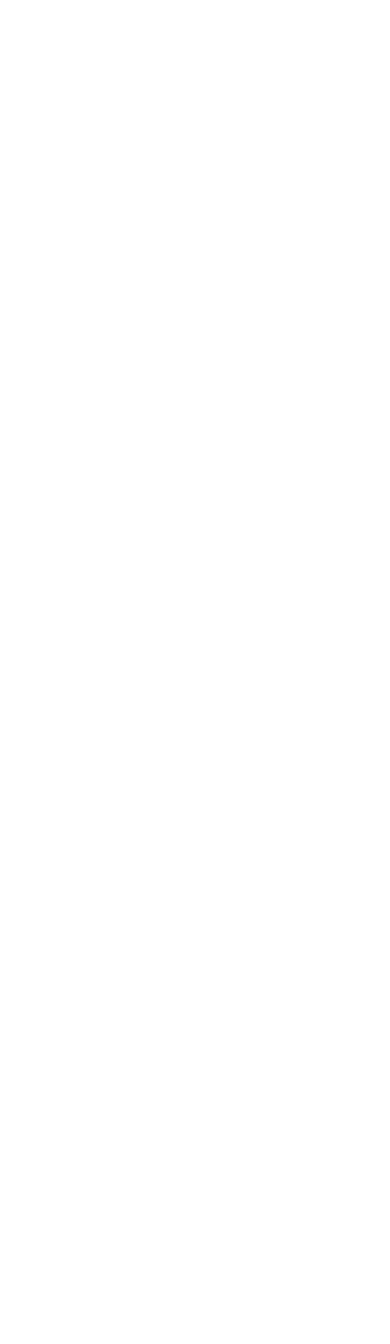
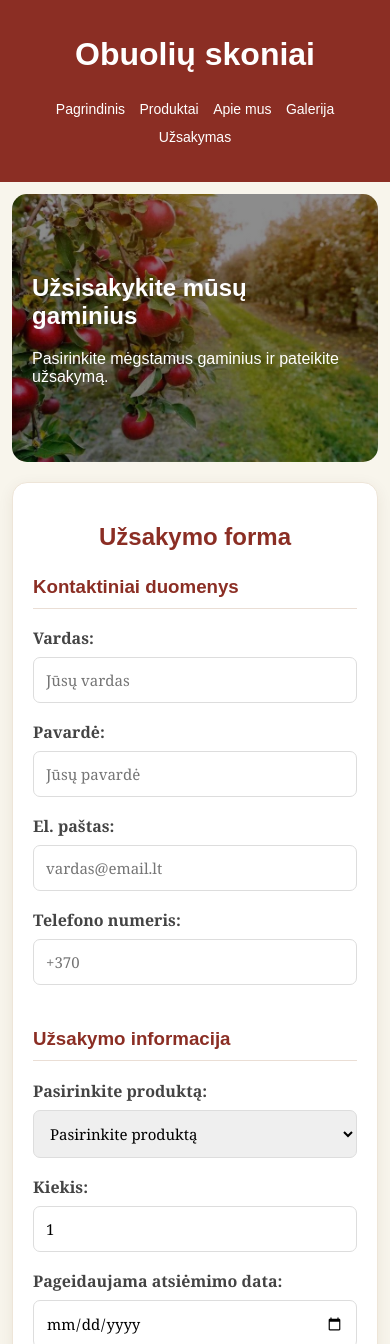
Before and after one commit to Pocevicius/obuoliu-skoniai, a plain HTML site: page uzsakymas.html in a window 390 px wide. Shown: the top 1344 px of the page. Before the commit the page ends 844 px from the top, so only its background shows below. Drawn offline with Linux system fonts and the light colour scheme.

Commit message:
Update Obuoliu skoniai website

```diff
--- a/styles.css
+++ b/styles.css
@@ -1,3 +1,5 @@
+/* BENDRIEJI STILIAI */
+
 body {
   margin: 0;
   font-family: Arial, sans-serif;
@@ -31,6 +33,15 @@ main {
   padding: 25px;
 }
 
+#footer {
+  background-color: #8b2e24;
+  color: white;
+  text-align: center;
+  padding: 15px;
+}
+
+/* PAGRINDINIO PUSLAPIO STILIAI */
+
 .intro {
   background-image:
     linear-gradient(rgba(0, 0, 0, 0.45), rgba(0, 0, 0, 0.45)),
@@ -38,7 +49,6 @@ main {
   background-size: cover;
   background-position: center;
   background-repeat: no-repeat;
-
   padding: 100px 40px;
   color: white;
   border-radius: 15px;
@@ -71,17 +81,10 @@ main {
   margin-top: 65px;
 }
 
-footer {
-  background-color: #8b2e24;
-  color: white;
-  text-align: center;
-  padding: 15px;
-}
 .cheese-card {
   background-image:
     linear-gradient(rgba(0, 0, 0, 0.5), rgba(0, 0, 0, 0.5)),
     url("images/obuoliai/suris1.jpeg");
-
   background-size: cover;
   background-position: center;
   color: white;
@@ -92,22 +95,22 @@ footer {
   background-image:
     linear-gradient(rgba(0, 0, 0, 0.5), rgba(0, 0, 0, 0.5)),
     url("images/obuoliai/sultys.png");
-
   background-size: cover;
   background-position: center;
   color: white;
   min-height: 220px;
 }
+
 .aside-card {
   background-image:
     linear-gradient(rgba(0, 0, 0, 0.5), rgba(0, 0, 0, 0.5)),
     url("images/obuoliai/suris.jpeg");
-
   background-size: cover;
   background-position: center;
   color: white;
   min-height: 220px;
 }
+
 .content-layout > .products {
   background: #fff;
   padding: 30px;
@@ -129,6 +132,9 @@ footer {
 .content-layout > .products li {
   padding-left: 5px;
 }
+
+/*  APIE MUS PUSLAPIS */
+
 .history-section {
   background: #e6cece;
   padding: 30px;
@@ -138,7 +144,7 @@ footer {
   line-height: 1.7;
 }
 
-/* GALERIJOS IŠDĖSTYMAS */
+/* GALERIJOS PUSLAPIS */
 
 .gallery-section {
   padding: 25px 0;
@@ -181,3 +187,164 @@ footer {
   font-weight: bold;
   color: #8e3023;
 }
+
+/* UŽSAKYMO PUSLAPIS */
+
+.order-section {
+  max-width: 850px;
+  font-family: Arial, sans-serif;
+  margin: 40px auto;
+  padding: 35px;
+  background-color: white;
+  border-radius: 15px;
+  border: 1px solid #eee5d8;
+  box-shadow: 0 4px 15px rgba(80, 50, 30, 0.08);
+  box-sizing: border-box;
+}
+
+.order-section h2 {
+  color: #8b2e24;
+  text-align: center;
+  margin-bottom: 10px;
+}
+
+.order-description {
+  text-align: center;
+  color: #666;
+  margin-bottom: 30px;
+}
+
+.order-section h3 {
+  color: #8b2e24;
+  font-family: Georgia, serif;
+  border-bottom: 1px solid #eaded5;
+  padding-bottom: 10px;
+  margin-top: 25px;
+}
+.order-section h3 {
+  font-family: inherit;
+}
+.form-grid {
+  display: grid;
+  grid-template-columns: repeat(2, 1fr);
+  gap: 20px;
+}
+
+.form-group {
+  display: flex;
+  flex-direction: column;
+  margin-bottom: 18px;
+  font-family: Georgia, serif;
+}
+
+.form-group label {
+  margin-bottom: 8px;
+  font-weight: bold;
+  color: #444;
+}
+
+.form-group input,
+.form-group select,
+.form-group textarea {
+  width: 100%;
+  padding: 12px;
+  border: 1px solid #ddd;
+  border-radius: 7px;
+  font-family: inherit;
+  font-size: 15px;
+  box-sizing: border-box;
+}
+
+.form-group input:focus,
+.form-group select:focus,
+.form-group textarea:focus {
+  outline: none;
+  border-color: #8b2e24;
+}
+
+.form-group textarea {
+  resize: vertical;
+}
+
+.consent {
+  display: flex;
+  align-items: flex-start;
+  gap: 10px;
+  margin: 20px 0;
+  line-height: 1.5;
+}
+
+.consent input {
+  margin-top: 4px;
+}
+
+#order-button {
+  background-color: #333;
+}
+.order-section button {
+  width: 100%;
+  padding: 14px;
+  background-color: #8b2e24 !important;
+  color: white;
+  border: none;
+  border-radius: 7px;
+  font-size: 16px;
+  font-weight: bold;
+  cursor: pointer;
+}
+#order-button:hover {
+  background-color: #3c3939 !important;
+}
+
+/* PRITAIKYMAS TELEFONAMS */
+
+@media (max-width: 600px) {
+  body {
+    overflow-x: hidden;
+  }
+  main {
+    padding: 12px;
+  }
+  header {
+    padding: 15px 10px;
+  }
+  nav li {
+    margin: 5px;
+  }
+  nav a {
+    font-size: 14px;
+  }
+  .intro {
+    padding: 60px 20px;
+  }
+  .content-layout {
+    grid-template-columns: 1fr;
+    gap: 15px;
+  }
+  .product-grid {
+    grid-template-columns: 1fr;
+  }
+  .product-card,
+  .sidebar {
+    min-height: 220px;
+    margin-top: 0;
+  }
+  .content-layout > .products {
+    padding: 20px;
+  }
+  .gallery-grid {
+    grid-template-columns: 1fr;
+  }
+
+  .gallery-item img {
+    height: 220px;
+  }
+  .order-section {
+    padding: 20px;
+    margin: 20px auto;
+  }
+  .form-grid {
+    grid-template-columns: 1fr;
+    gap: 0;
+  }
+}
--- a/uzsakymas.html
+++ b/uzsakymas.html
@@ -0,0 +1,143 @@
+<!doctype html>
+<html lang="lt">
+  <head>
+    <meta charset="UTF-8" />
+    <meta name="viewport" content="width=device-width, initial-scale=1.0" />
+    <title>Užsakymas | Obuolių skoniai</title>
+    <link rel="stylesheet" href="styles.css" />
+  </head>
+  <body>
+    <header>
+      <h1>Obuolių skoniai</h1>
+      <nav>
+        <ul>
+          <li><a href="index.html">Pagrindinis</a></li>
+          <li><a href="produktai.html">Produktai</a></li>
+          <li><a href="apie.html">Apie mus</a></li>
+          <li><a href="galerija.html">Galerija</a></li>
+          <li><a href="uzsakymas.html">Užsakymas</a></li>
+        </ul>
+      </nav>
+    </header>
+
+    <main>
+      <section class="intro">
+        <h2>Užsisakykite mūsų gaminius</h2>
+        <p>Pasirinkite mėgstamus gaminius ir pateikite užsakymą.</p>
+      </section>
+
+      <section class="order-section">
+        <h2>Užsakymo forma</h2>
+
+        <form action="#" method="post">
+          <h3>Kontaktiniai duomenys</h3>
+
+          <div class="form-grid">
+            <div class="form-group">
+              <label for="vardas">Vardas:</label>
+              <input
+                type="text"
+                id="vardas"
+                name="vardas"
+                placeholder="Jūsų vardas"
+                required
+              />
+            </div>
+
+            <div class="form-group">
+              <label for="pavarde">Pavardė:</label>
+              <input
+                type="text"
+                id="pavarde"
+                name="pavarde"
+                placeholder="Jūsų pavardė"
+                required
+              />
+            </div>
+
+            <div class="form-group">
+              <label for="email">El. paštas:</label>
+              <input
+                type="email"
+                id="email"
+                name="email"
+                placeholder="vardas@email.lt"
+                required
+              />
+            </div>
+
+            <div class="form-group">
+              <label for="telefonas">Telefono numeris:</label>
+              <input
+                type="tel"
+                id="telefonas"
+                name="telefonas"
+                placeholder="+370"
+              />
+            </div>
+          </div>
+
+          <h3>Užsakymo informacija</h3>
+
+          <div class="form-grid">
+            <div class="form-group">
+              <label for="produktas">Pasirinkite produktą:</label>
+              <select id="produktas" name="produktas" required>
+                <option value="">Pasirinkite produktą</option>
+                <option value="suris">Naminis obuolių sūris</option>
+                <option value="sultys">Šviežios obuolių sultys</option>
+              </select>
+            </div>
+
+            <div class="form-group">
+              <label for="kiekis">Kiekis:</label>
+              <input
+                type="number"
+                id="kiekis"
+                name="kiekis"
+                min="1"
+                value="1"
+                required
+              />
+            </div>
+
+            <div class="form-group">
+              <label for="data">Pageidaujama atsiėmimo data:</label>
+              <input type="date" id="data" name="data" min="2026-11-18" />
+            </div>
+
+            <div class="form-group">
+              <label for="budas">Atsiėmimo būdas:</label>
+              <select id="budas" name="budas">
+                <option value="vietoje">Atsiėmimas vietoje</option>
+                <option value="pristatymas">Pristatymas</option>
+              </select>
+            </div>
+          </div>
+
+          <div class="form-group">
+            <label for="pastabos">Papildomos pastabos:</label>
+            <textarea
+              id="pastabos"
+              name="pastabos"
+              rows="5"
+              placeholder="Jūsų pageidavimai..."
+            ></textarea>
+          </div>
+
+          <label class="consent">
+            <input type="checkbox" name="sutikimas" required />
+            Sutinku, kad mano pateikti duomenys būtų naudojami užsakymui
+            apdoroti.
+          </label>
+
+          <button type="submit" id="order-button">Pateikti užsakymą</button>
+        </form>
+      </section>
+    </main>
+
+    <footer id="footer">
+      <p>© 2026 Obuolių skoniai. Visos teisės saugomos.</p>
+    </footer>
+  </body>
+</html>
```
Also changed, not shown: produktai.html (+2 -2 lines).
